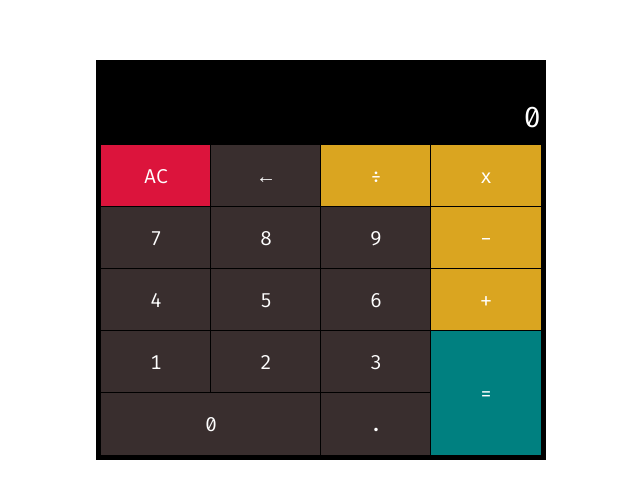
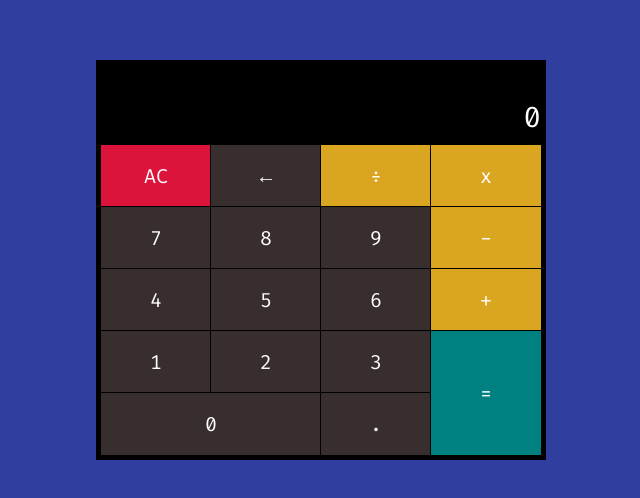
Before and after one commit to Kola92/javascript-calculator, a plain HTML site: page dist/index.html in a window 1280 px wide. Shown: the part 140-638 px from the top of the page, without its empty margins (319-959 px from the left). Drawn offline with Linux system fonts and the light colour scheme.

Commit message:
Change background color

```diff
--- a/dist/style.css
+++ b/dist/style.css
@@ -16,6 +16,7 @@ body {
   -moz-user-select: none; /* Old versions of Firefox */
   -ms-user-select: none; /* Internet Explorer/Edge */
   user-select: none;
+  background: #303F9F;
 }
 button {
   font-family: "Fira Code";
```
